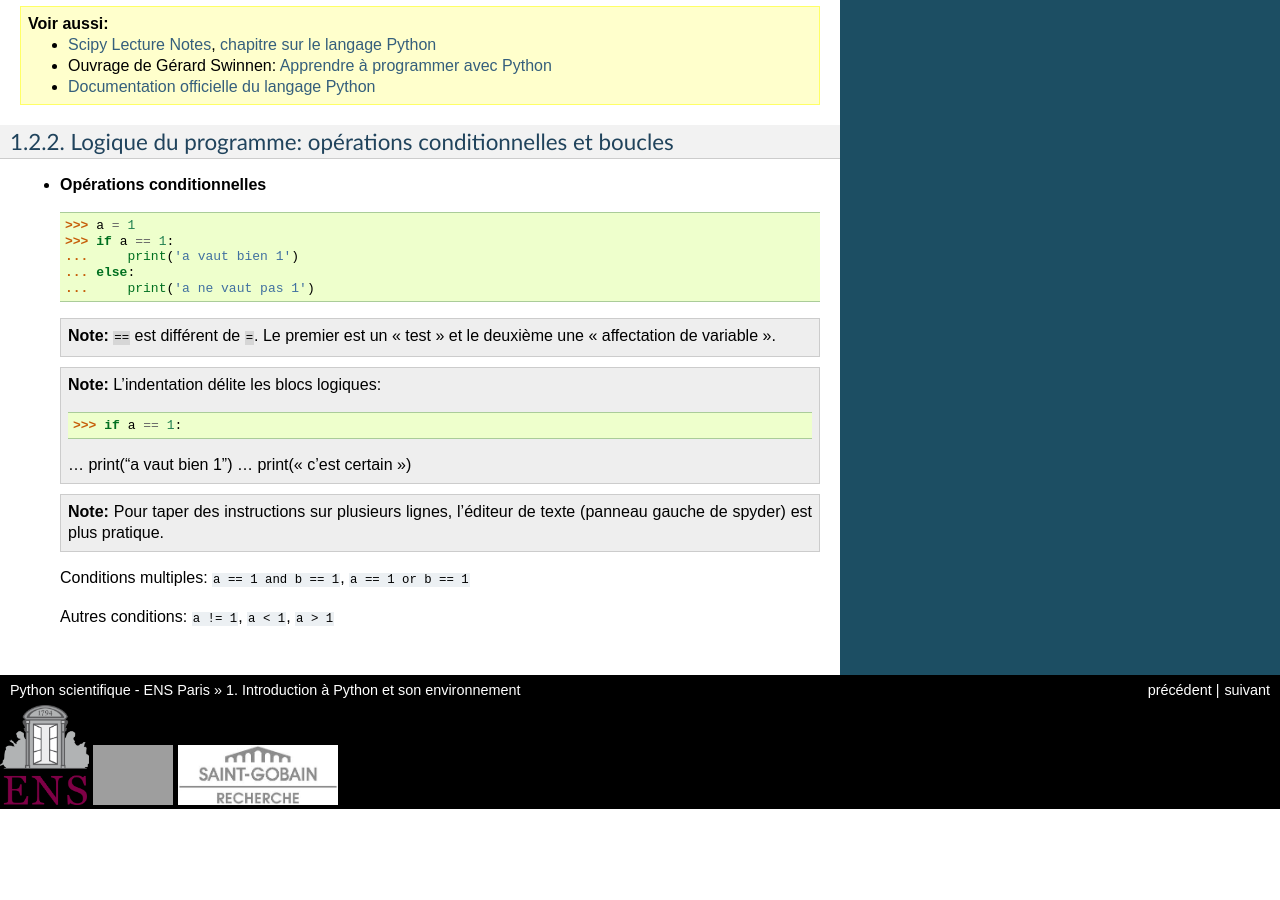
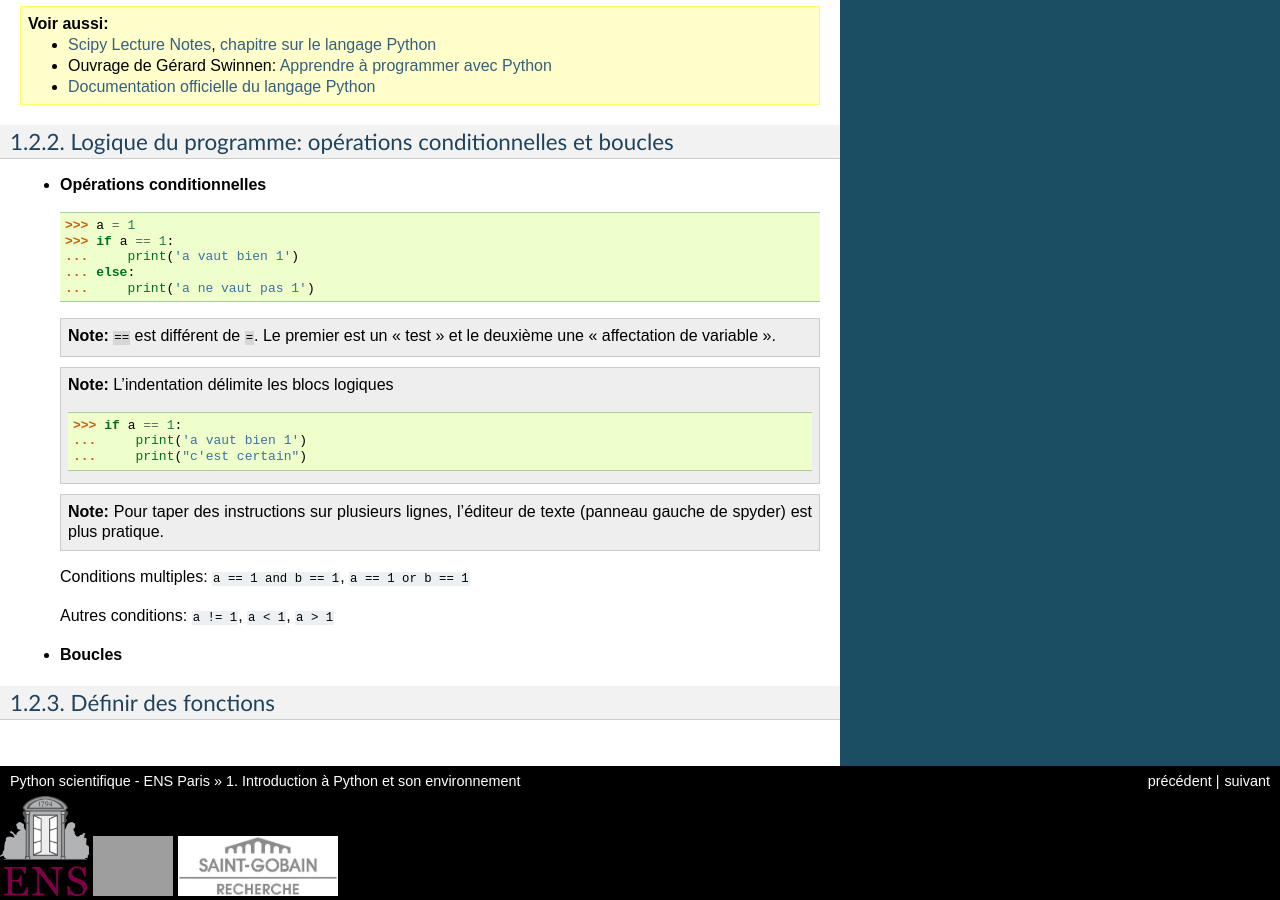
Before and after one commit to python-prepa/python-prepa, a Sphinx documentation site: the page built from ens-python-prepa/source/intro.rst, in a window 1280 px wide and 900 px high, scrolled down 5133 px. Built offline with Sphinx 7.4.7, drawn with Linux system fonts in a browser that asks for light colours; formulas are drawn with MathJax 3; pages that are not in the unit, such as notebooks, are missing from menus; the version number could not be read and is left out; before the commit the page ends 5942 px from its top, so only the background shows below that; grey boxes are pictures that could not be loaded.

Commit message:
Sketch of the end of the flow section

```diff
--- a/ens-python-prepa/source/intro.rst
+++ b/ens-python-prepa/source/intro.rst
@@ -283,7 +283,9 @@ Logique du programme: opérations conditionnelles et boucles
   .. note:: ``==`` est différent de ``=``. Le premier est un "test" et le
      deuxième une "affectation de variable".
 
-  .. note:: L'indentation délite les blocs logiques::
+  .. note:: L'indentation délimite les blocs logiques
+
+    ::
 
      >>> if a == 1:
      ...     print('a vaut bien 1')
@@ -295,3 +297,8 @@ Logique du programme: opérations conditionnelles et boucles
   Conditions multiples: ``a == 1 and b == 1``, ``a == 1 or b == 1``
 
   Autres conditions: ``a != 1``, ``a < 1``, ``a > 1``
+
+* **Boucles**
+
+Définir des fonctions
+......................
```
